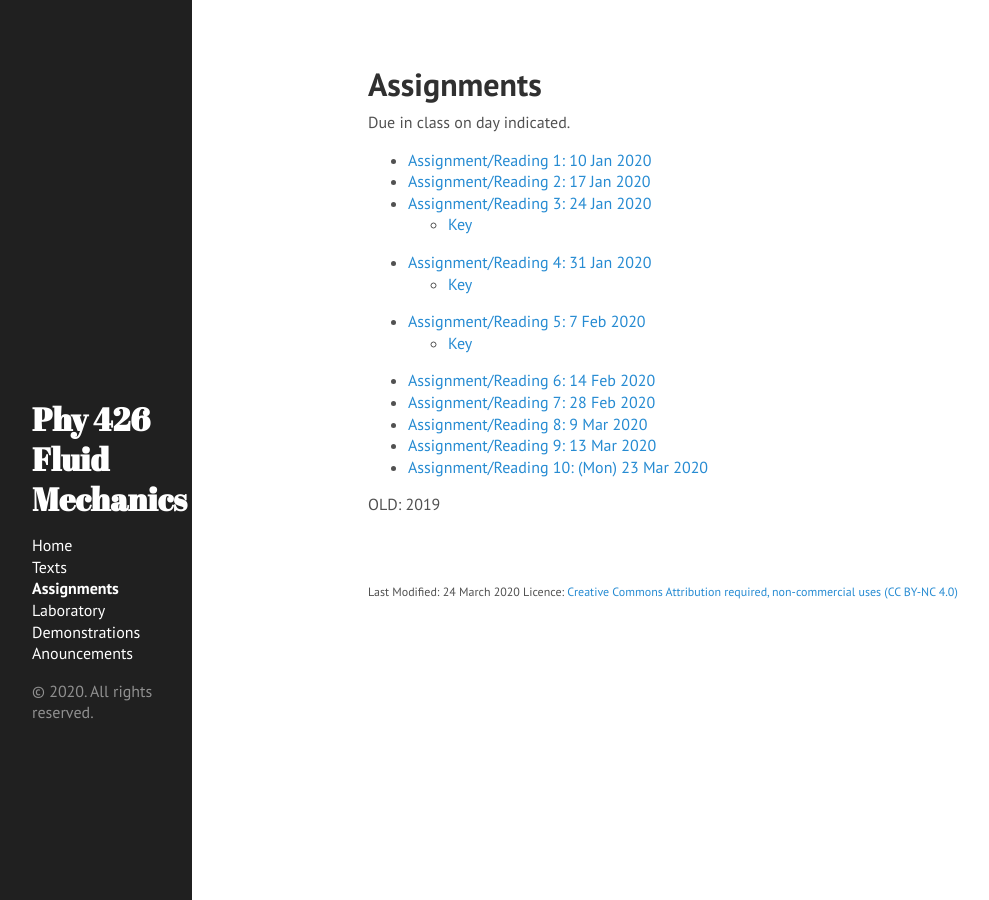
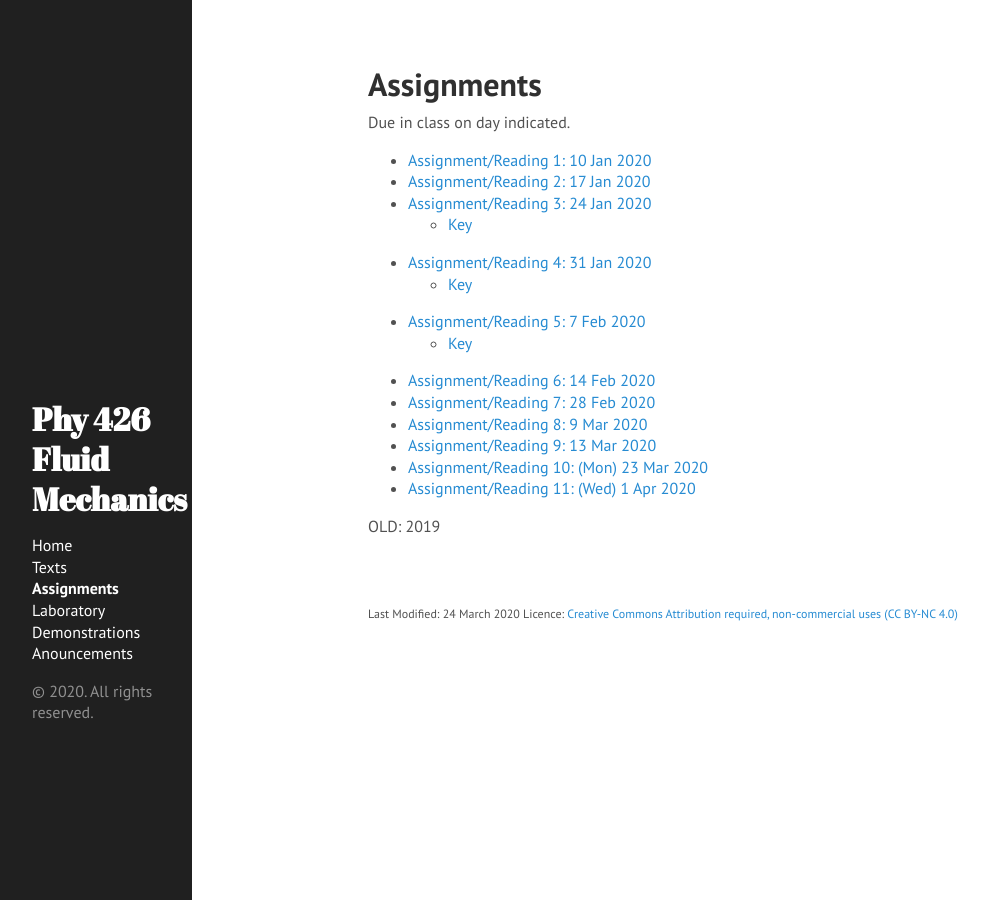
Before and after one commit to jklymak/Phy426, a Jekyll site: the page built from docs/Assignments/index.md, in a window 1280 px wide. Shown: the whole page, without its empty margins (0-989 px from the left). Built offline with Jekyll 4.4.1, drawn with Linux system fonts in a browser that asks for light colours.

Commit message:
Assign 11

```diff
--- a/docs/Assignments/index.md
+++ b/docs/Assignments/index.md
@@ -18,6 +18,7 @@ Due in class on day indicated.
   - [Assignment/Reading 8: 9 Mar 2020](../Assignments/Assignment08/)
   - [Assignment/Reading 9: 13 Mar 2020](../Assignments/Assignment09/)
   - [Assignment/Reading 10: (Mon) 23 Mar 2020](../Assignments/Assignment10/)
+  - [Assignment/Reading 11: (Wed) 1 Apr 2020](../Assignments/Assignment11/)
 
 OLD: 2019
   {% comment %}
```
